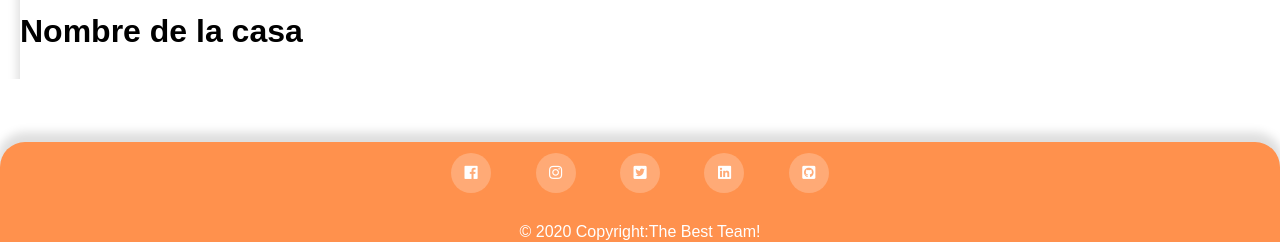
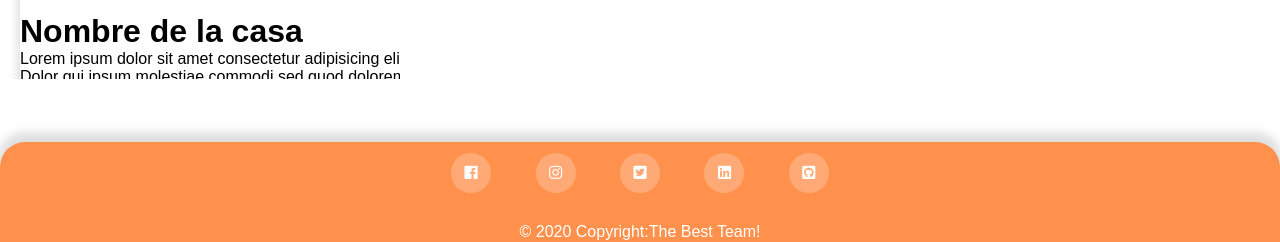
Before and after one commit to PaolaRoa/airbnb_criollo, a PHP site: page /views/LesseeHouse.php in a window 1280 px wide. Shown: the part 978-1220 px from the top of the page. Run offline with PHP 8.4, Linux system fonts and the light colour scheme; the visitor is signed in with stand-in values (Sample User, id 1); some libraries are stand-ins or nearby versions.

Commit message:
lesse house 2

```diff
--- a/views/LesseeHouse.php
+++ b/views/LesseeHouse.php
@@ -97,6 +97,7 @@
                         </div>
                         <div class="info">
                         <h1>Nombre de la casa</h1>
+                        <p>Lorem ipsum dolor sit amet consectetur adipisicing elit. Dolor qui ipsum molestiae commodi sed quod dolorem odit, fugit itaque, deserunt ad ex, quibusdam consectetur obcaecati necessitatibus nulla accusantium repellendus. Ullam.</p>
                         </div>
                     </div>
         </div>
```
